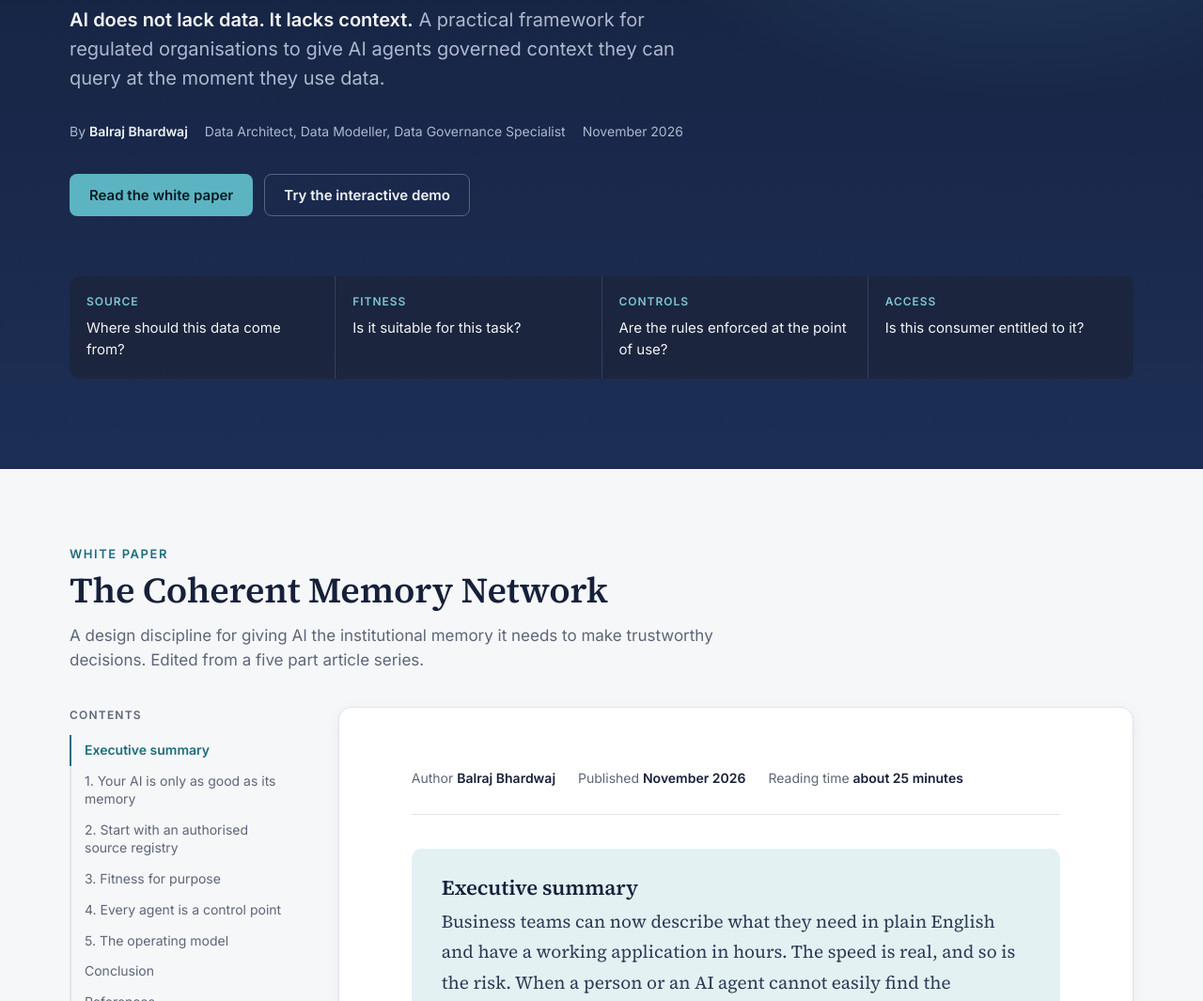
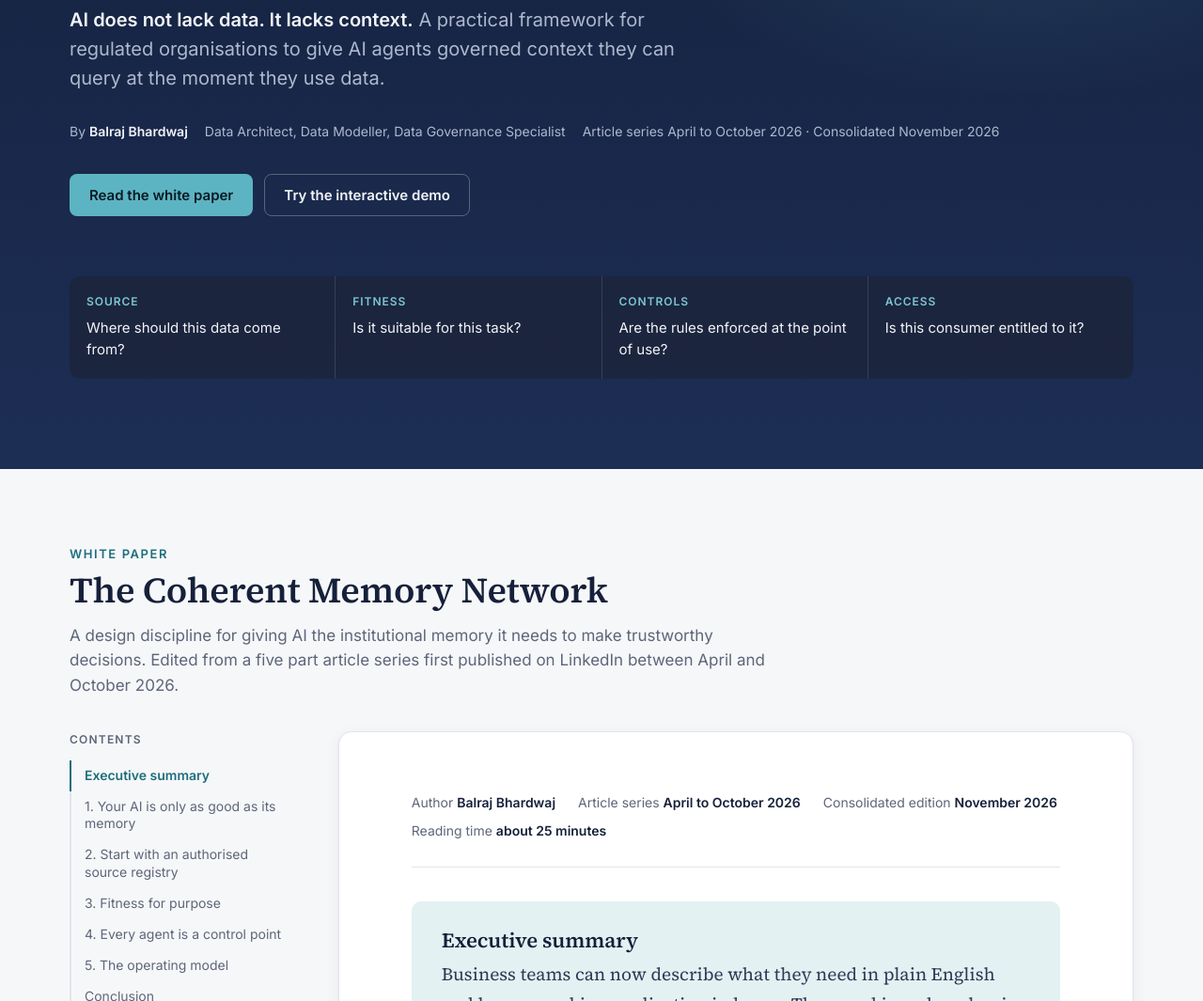
Before and after one commit to balrajbhardwaj/coherent-memory-network, a plain HTML site: page index.html in a window 1280 px wide. Shown: the part 320-1385 px from the top of the page at 94% size. Drawn offline with Linux system fonts and the light colour scheme.

Commit message:
Add files via upload

```diff
--- a/index.html
+++ b/index.html
@@ -25,7 +25,8 @@
 <meta property="og:image:alt" content="Coherent Memory Network: trusted AI needs a coherent memory. White paper by Balraj Bhardwaj.">
 <meta property="og:locale" content="en_GB">
 <meta property="article:author" content="https://www.linkedin.com/in/bal8/">
-<meta property="article:published_time" content="2026-11-19">
+<meta property="article:published_time" content="2026-04-08">
+<meta property="article:modified_time" content="2026-11-19">
 <meta name="twitter:card" content="summary_large_image">
 <meta name="twitter:title" content="Trusted AI needs a coherent memory">
 <meta name="twitter:description" content="A practical framework for regulated organisations to give AI agents governed context they can query at the moment they use data.">
@@ -39,7 +40,7 @@
   "headline": "Trusted AI needs a coherent memory: the Coherent Memory Network",
   "description": "A white paper on giving AI agents governed context in regulated organisations, covering an authorised source registry, fitness for purpose profiles, runtime data quality controls, governed access and an operating model.",
   "image": "https://balrajbhardwaj.github.io/coherent-memory-network/assets/share.png",
-  "datePublished": "2026-11-19",
+  "datePublished": "2026-04-08",
   "dateModified": "2026-11-19",
   "inLanguage": "en-GB",
   "mainEntityOfPage": "https://balrajbhardwaj.github.io/coherent-memory-network/",
@@ -83,7 +84,7 @@
     <div class="eyebrow">White paper</div>
     <h1>Trusted AI needs a coherent memory</h1>
     <p class="lede"><strong>AI does not lack data. It lacks context.</strong> A practical framework for regulated organisations to give AI agents governed context they can query at the moment they use data.</p>
-    <div class="byline"><span>By <b>Balraj Bhardwaj</b></span><span>Data Architect, Data Modeller, Data Governance Specialist</span><span>November 2026</span></div>
+    <div class="byline"><span>By <b>Balraj Bhardwaj</b></span><span>Data Architect, Data Modeller, Data Governance Specialist</span><span>Article series April to October 2026 · Consolidated November 2026</span></div>
     <div class="actions">
       <a class="btn btn-primary" href="#paper">Read the white paper</a>
       <a class="btn btn-ghost" href="demo.html">Try the interactive demo</a>
@@ -103,7 +104,7 @@
     <div class="section-head">
       <div class="eyebrow">White paper</div>
       <h2 id="paper-title">The Coherent Memory Network</h2>
-      <p>A design discipline for giving AI the institutional memory it needs to make trustworthy decisions. Edited from a five part article series.</p>
+      <p>A design discipline for giving AI the institutional memory it needs to make trustworthy decisions. Edited from a five part article series first published on LinkedIn between April and October 2026.</p>
     </div>
 
     <div class="paper-grid">
@@ -124,7 +125,8 @@
       <article class="paper">
         <div class="paper-meta">
           <span>Author <b>Balraj Bhardwaj</b></span>
-          <span>Published <b>November 2026</b></span>
+          <span>Article series <b>April to October 2026</b></span>
+          <span>Consolidated edition <b>November 2026</b></span>
           <span>Reading time <b>about 25 minutes</b></span>
         </div>
 
```
